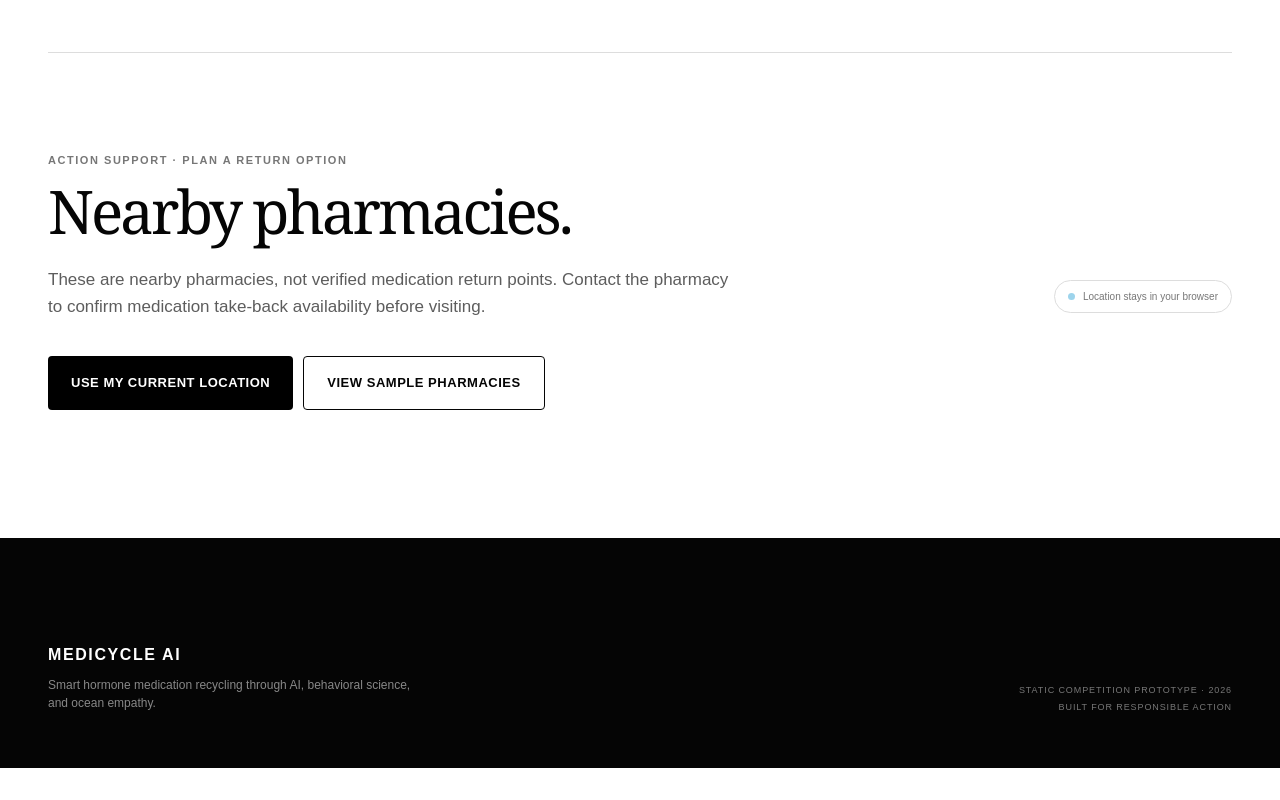
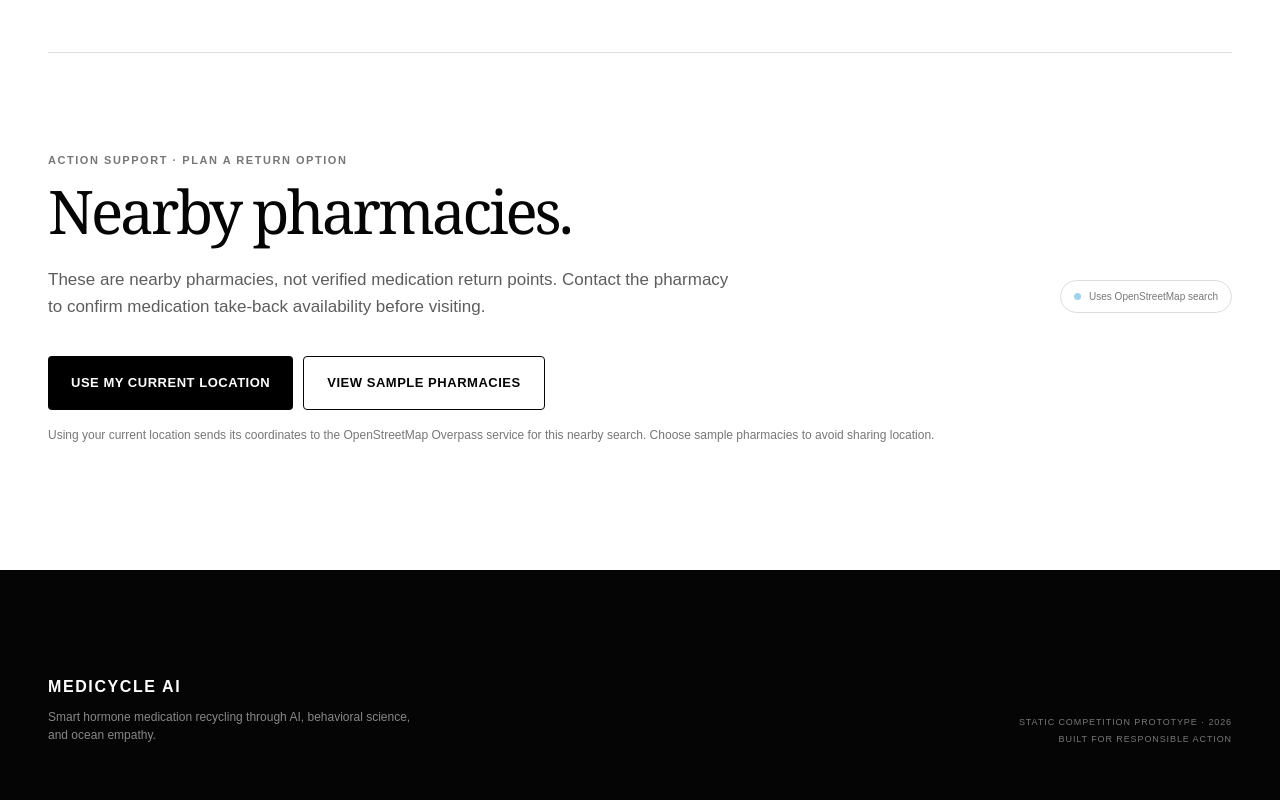
Before and after one commit to syshpagamo-hue/MediCycle-Web, a React (Vite) app: page / in a window 1280 px wide. Shown: the part 4992-5792 px from the top of the page. Before the commit the page ends 5760 px from the top, so only its background shows below. Built offline with nearby package versions, Linux system fonts and the light colour scheme.

Commit message:
Clarify pharmacy location privacy

```diff
--- a/src/App.tsx
+++ b/src/App.tsx
@@ -326,7 +326,7 @@ function App() {
           title="Nearby pharmacies."
           text="These are nearby pharmacies, not verified medication return points. Contact the pharmacy to confirm medication take-back availability before visiting."
         />
-        <div className="privacy-chip"><span aria-hidden="true" /> Location stays in your browser</div>
+        <div className="privacy-chip"><span aria-hidden="true" /> Uses OpenStreetMap search</div>
       </div>
       <div className="pharmacy-entry-actions">
         <button
@@ -341,6 +341,7 @@ function App() {
           VIEW SAMPLE PHARMACIES
         </button>
       </div>
+      <p className="location-note privacy-disclosure">Using your current location sends its coordinates to the OpenStreetMap Overpass service for this nearby search. Choose sample pharmacies to avoid sharing location.</p>
       {locatorState === 'locating' && (
         <p className="location-note" role="status">Allow location access when your browser asks. This usually takes a few seconds.</p>
       )}
```
